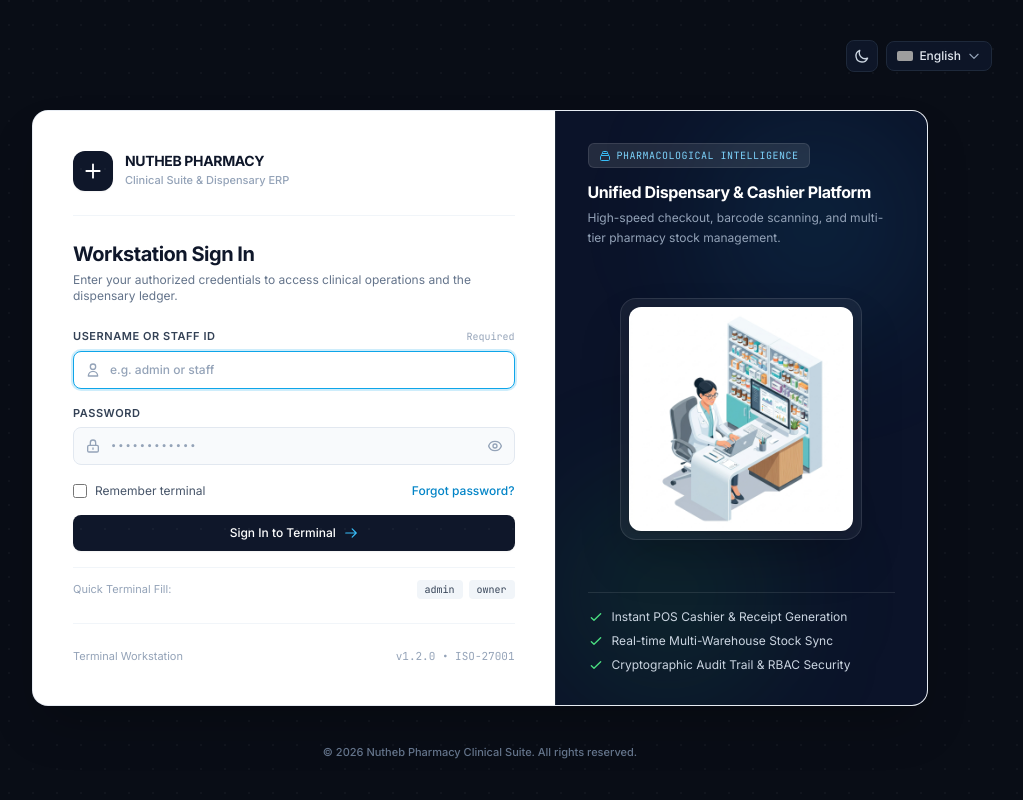
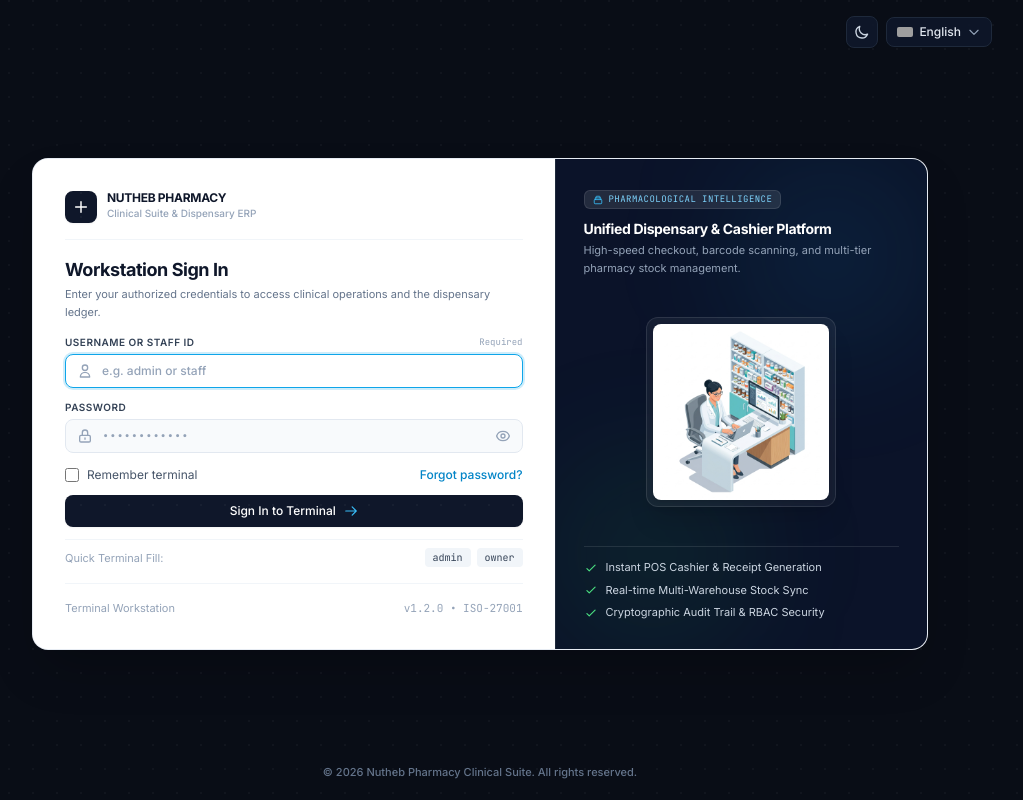
Before and after one commit to Thanu-Un/Pharmacy_Project, a React (Vite) app in the folder client/: page / in a window 1280 px wide. Shown: the whole page, without its empty margins (160-1183 px from the left). Built offline with nearby package versions, Linux system fonts and the light colour scheme; grey boxes are pictures that could not be loaded; a web font is replaced by a local one.

Commit message:
fix(ui): compact login layout to fit within viewport without bottom overflow

```diff
--- a/client/src/App.jsx
+++ b/client/src/App.jsx
@@ -83,7 +83,7 @@ function App() {
   };
 
   return (
-    <div className={currentTab === 'dashboard' ? 'w-full h-screen' : 'min-h-screen w-full bg-slate-950 text-slate-100 flex flex-col justify-between p-4 sm:p-6 lg:p-8 relative selection:bg-brand-500 selection:text-white'}>
+    <div className={currentTab === 'dashboard' ? 'w-full h-screen' : 'min-h-screen w-full bg-slate-950 text-slate-100 flex flex-col justify-between p-3 sm:p-4 lg:py-3 lg:px-6 relative selection:bg-brand-500 selection:text-white'}>
       {currentTab === 'dashboard' ? (
         <main className="w-full h-full">
           <Dashboard username={username} token={token} permissions={permissions} onLogout={handleLogout} />
@@ -100,7 +100,7 @@ function App() {
           />
 
           {/* Top Bar on Login Screen */}
-          <div className="w-full flex items-center justify-end py-2 relative z-20">
+          <div className="w-full flex items-center justify-end py-1 relative z-20">
             {/* Language & Night Mode Switcher */}
             <div className="flex items-center gap-2">
               {/* Night Mode Toggle */}
@@ -161,23 +161,23 @@ function App() {
           </div>
 
           {/* Main Unified Modal/Card */}
-          <div className="my-auto py-4">
+          <div className="my-auto py-1">
             <div className="bg-white dark:bg-slate-900 rounded-2xl shadow-2xl border border-slate-200/80 dark:border-slate-800 overflow-hidden flex flex-col md:flex-row w-full max-w-4xl mx-auto">
 
               {/* Left Pane: Clean Clinical Form */}
-              <div className="w-full md:w-7/12 p-6 sm:p-10 flex flex-col justify-between bg-white dark:bg-slate-900">
+              <div className="w-full md:w-7/12 p-5 sm:p-7 lg:p-8 flex flex-col justify-between bg-white dark:bg-slate-900">
                 {/* Brand Identity Header */}
-                <div className="flex items-center gap-3 pb-6 mb-6 border-b border-slate-100 dark:border-slate-800">
-                  <div className="w-10 h-10 rounded-xl bg-obsidian-900 dark:bg-brand-600 flex items-center justify-center shrink-0 shadow-sm">
-                    <svg className="w-5 h-5 text-white" fill="none" stroke="currentColor" viewBox="0 0 24 24">
+                <div className="flex items-center gap-2.5 pb-3.5 mb-3.5 sm:pb-4 sm:mb-4 border-b border-slate-100 dark:border-slate-800">
+                  <div className="w-8 h-8 rounded-lg bg-obsidian-900 dark:bg-brand-600 flex items-center justify-center shrink-0 shadow-sm">
+                    <svg className="w-4 h-4 text-white" fill="none" stroke="currentColor" viewBox="0 0 24 24">
                       <path strokeLinecap="round" strokeLinejoin="round" strokeWidth="2.2" d="M12 4v16m8-8H4" />
                     </svg>
                   </div>
                   <div>
-                    <h2 className="font-bold text-sm tracking-tight text-slate-900 dark:text-white uppercase leading-none">
+                    <h2 className="font-bold text-xs tracking-tight text-slate-900 dark:text-white uppercase leading-none">
                       Nutheb Pharmacy
                     </h2>
-                    <p className="text-[11px] font-medium text-slate-400 dark:text-slate-500 mt-1">
+                    <p className="text-[10px] font-medium text-slate-400 dark:text-slate-500 mt-0.5">
                       Clinical Suite & Dispensary ERP
                     </p>
                   </div>
@@ -197,61 +197,61 @@ function App() {
                 </div>
 
                 {/* Form Bottom Footnote */}
-                <div className="pt-6 mt-6 border-t border-slate-100 dark:border-slate-800 flex items-center justify-between text-[11px] text-slate-400 dark:text-slate-500">
+                <div className="pt-3.5 mt-3.5 sm:pt-4 sm:mt-4 border-t border-slate-100 dark:border-slate-800 flex items-center justify-between text-[10px] sm:text-[11px] text-slate-400 dark:text-slate-500">
                   <span>Terminal Workstation</span>
                   <span className="font-mono">v1.2.0 • ISO-27001</span>
                 </div>
               </div>
 
               {/* Right Pane: Clinical Intelligence Showcase */}
-              <div className="hidden md:flex md:w-5/12 bg-[#0b1329] border-l border-slate-800 p-8 flex-col justify-between relative overflow-hidden text-white">
+              <div className="hidden md:flex md:w-5/12 bg-[#0b1329] border-l border-slate-800 p-5 sm:p-6 lg:p-7 flex-col justify-between relative overflow-hidden text-white">
                 {/* Subtle Ambient Backlight Glow */}
-                <div className="absolute top-0 right-0 w-56 h-56 bg-brand-500/10 rounded-full blur-3xl pointer-events-none" />
-                <div className="absolute bottom-0 left-0 w-56 h-56 bg-emerald-500/10 rounded-full blur-3xl pointer-events-none" />
+                <div className="absolute top-0 right-0 w-48 h-48 bg-brand-500/10 rounded-full blur-3xl pointer-events-none" />
+                <div className="absolute bottom-0 left-0 w-48 h-48 bg-emerald-500/10 rounded-full blur-3xl pointer-events-none" />
 
                 {/* Top Badge */}
                 <div className="relative z-10">
-                  <div className="inline-flex items-center gap-1.5 px-2.5 py-1 rounded-md bg-white/10 text-brand-300 text-[10px] font-mono uppercase tracking-wider border border-white/10">
-                    <svg className="w-3 h-3 text-brand-400" fill="none" stroke="currentColor" viewBox="0 0 24 24">
+                  <div className="inline-flex items-center gap-1.5 px-2 py-0.5 rounded-md bg-white/10 text-brand-300 text-[9px] font-mono uppercase tracking-wider border border-white/10">
+                    <svg className="w-2.5 h-2.5 text-brand-400" fill="none" stroke="currentColor" viewBox="0 0 24 24">
                       <path strokeLinecap="round" strokeLinejoin="round" strokeWidth="2" d="M19 11H5m14 0a2 2 0 012 2v6a2 2 0 01-2 2H5a2 2 0 01-2-2v-6a2 2 0 012-2m14 0V9a2 2 0 00-2-2M5 11V9a2 2 0 012-2m0 0V5a2 2 0 012-2h6a2 2 0 012 2v2M7 7h10" />
                     </svg>
                     <span>Pharmacological Intelligence</span>
                   </div>
-                  <h4 className="text-base font-bold text-white mt-3 tracking-tight">
+                  <h4 className="text-sm font-bold text-white mt-2 tracking-tight leading-snug">
                     Unified Dispensary & Cashier Platform
                   </h4>
-                  <p className="text-xs text-slate-400 mt-1 leading-relaxed">
+                  <p className="text-[11px] text-slate-400 mt-1 leading-relaxed">
                     High-speed checkout, barcode scanning, and multi-tier pharmacy stock management.
                   </p>
                 </div>
 
                 {/* Center Image / Visual */}
-                <div className="my-auto py-6 flex items-center justify-center relative z-10">
-                  <div className="relative p-2 rounded-2xl bg-white/5 border border-white/10 shadow-2xl backdrop-blur-sm">
+                <div className="my-auto py-2 sm:py-3 flex items-center justify-center relative z-10">
+                  <div className="relative p-1.5 rounded-xl bg-white/5 border border-white/10 shadow-xl backdrop-blur-sm">
                     <img
                       src={pharmacyIllustration}
                       alt="Pharmacy Operations"
-                      className="w-56 h-auto object-contain rounded-xl drop-shadow-md"
+                      className="w-36 sm:w-44 h-auto object-contain rounded-lg drop-shadow-md"
                     />
                   </div>
                 </div>
 
                 {/* Operational Highlights */}
-                <div className="space-y-2 pt-4 border-t border-white/10 relative z-10 text-xs">
+                <div className="space-y-1.5 pt-3 border-t border-white/10 relative z-10 text-[11px]">
                   <div className="flex items-center gap-2 text-slate-300">
-                    <svg className="w-4 h-4 text-emerald-400 shrink-0" fill="none" stroke="currentColor" viewBox="0 0 24 24">
+                    <svg className="w-3.5 h-3.5 text-emerald-400 shrink-0" fill="none" stroke="currentColor" viewBox="0 0 24 24">
                       <path strokeLinecap="round" strokeLinejoin="round" strokeWidth="2" d="M5 13l4 4L19 7" />
                     </svg>
                     <span>Instant POS Cashier & Receipt Generation</span>
                   </div>
                   <div className="flex items-center gap-2 text-slate-300">
-                    <svg className="w-4 h-4 text-emerald-400 shrink-0" fill="none" stroke="currentColor" viewBox="0 0 24 24">
+                    <svg className="w-3.5 h-3.5 text-emerald-400 shrink-0" fill="none" stroke="currentColor" viewBox="0 0 24 24">
                       <path strokeLinecap="round" strokeLinejoin="round" strokeWidth="2" d="M5 13l4 4L19 7" />
                     </svg>
                     <span>Real-time Multi-Warehouse Stock Sync</span>
                   </div>
                   <div className="flex items-center gap-2 text-slate-300">
-                    <svg className="w-4 h-4 text-emerald-400 shrink-0" fill="none" stroke="currentColor" viewBox="0 0 24 24">
+                    <svg className="w-3.5 h-3.5 text-emerald-400 shrink-0" fill="none" stroke="currentColor" viewBox="0 0 24 24">
                       <path strokeLinecap="round" strokeLinejoin="round" strokeWidth="2" d="M5 13l4 4L19 7" />
                     </svg>
                     <span>Cryptographic Audit Trail & RBAC Security</span>
--- a/client/src/components/auth/ForgotPassword.jsx
+++ b/client/src/components/auth/ForgotPassword.jsx
@@ -30,18 +30,18 @@ export default function ForgotPassword({ onSwitchTab }) {
 
   return (
     <div className="w-full">
-      <div className="mb-6">
-        <h3 className="text-xl font-bold text-slate-900 dark:text-white tracking-tight">
+      <div className="mb-3.5">
+        <h3 className="text-lg font-bold text-slate-900 dark:text-white tracking-tight">
           {t('auth.reset_password')}
         </h3>
-        <p className="text-xs text-slate-500 dark:text-slate-400 mt-1">
+        <p className="text-[11px] text-slate-500 dark:text-slate-400 mt-0.5 leading-relaxed">
           {t('auth.reset_desc')}
         </p>
       </div>
 
-      <form onSubmit={handleSubmit} className="space-y-4">
+      <form onSubmit={handleSubmit} className="space-y-3">
         <div>
-          <label className="block text-[11px] font-semibold text-slate-700 dark:text-slate-300 uppercase tracking-wider mb-1.5" htmlFor="email">
+          <label className="block text-[10px] font-semibold text-slate-700 dark:text-slate-300 uppercase tracking-wider mb-1" htmlFor="email">
             {t('auth.email_label')}
           </label>
           <div className="relative">
@@ -54,7 +54,7 @@ export default function ForgotPassword({ onSwitchTab }) {
               id="email"
               type="email"
               autoComplete="email"
-              className="w-full bg-slate-50 dark:bg-slate-800/80 border border-slate-200 dark:border-slate-700 rounded-lg pl-9 pr-3.5 py-2.5 text-xs text-slate-900 dark:text-slate-100 placeholder-slate-400 dark:placeholder-slate-500 focus:bg-white dark:focus:bg-slate-800 focus:border-brand-500 focus:ring-2 focus:ring-brand-500/20 focus:outline-none transition-all font-medium"
+              className="w-full bg-slate-50 dark:bg-slate-800/80 border border-slate-200 dark:border-slate-700 rounded-lg pl-9 pr-3.5 py-2 text-xs text-slate-900 dark:text-slate-100 placeholder-slate-400 dark:placeholder-slate-500 focus:bg-white dark:focus:bg-slate-800 focus:border-brand-500 focus:ring-2 focus:ring-brand-500/20 focus:outline-none transition-all font-medium"
               placeholder="e.g. staff@pharmacy.local"
               value={email}
               onChange={(e) => setEmail(e.target.value)}
--- a/client/src/components/auth/Login.jsx
+++ b/client/src/components/auth/Login.jsx
@@ -62,23 +62,23 @@ export default function Login({ onLoginSuccess, onSwitchTab }) {
   return (
     <div className="w-full">
       {/* Form Header */}
-      <div className="mb-6">
-        <h3 className="text-xl font-bold text-slate-900 dark:text-white tracking-tight">
+      <div className="mb-3.5">
+        <h3 className="text-lg font-bold text-slate-900 dark:text-white tracking-tight">
           {t('auth.workstation_sign_in') || 'Workstation Sign In'}
         </h3>
-        <p className="text-xs text-slate-500 dark:text-slate-400 mt-1">
+        <p className="text-[11px] text-slate-500 dark:text-slate-400 mt-0.5 leading-relaxed">
           {t('auth.sign_in_desc') || 'Enter your authorized credentials to access clinical operations and the dispensary ledger.'}
         </p>
       </div>
 
-      <form onSubmit={handleSubmit} className="space-y-4">
+      <form onSubmit={handleSubmit} className="space-y-3">
         {/* Username Field */}
         <div>
-          <div className="flex items-center justify-between mb-1.5">
-            <label className="text-[11px] font-semibold text-slate-700 dark:text-slate-300 uppercase tracking-wider" htmlFor="username">
+          <div className="flex items-center justify-between mb-1">
+            <label className="text-[10px] font-semibold text-slate-700 dark:text-slate-300 uppercase tracking-wider" htmlFor="username">
               {t('auth.username_label') || 'Username or Staff ID'}
             </label>
-            <span className="text-[10px] text-slate-400 dark:text-slate-500 font-mono">
+            <span className="text-[9px] text-slate-400 dark:text-slate-500 font-mono">
               {t('auth.required') || 'Required'}
             </span>
           </div>
@@ -92,7 +92,7 @@ export default function Login({ onLoginSuccess, onSwitchTab }) {
               id="username"
               type="text"
               autoComplete="username"
-              className="w-full bg-slate-50 dark:bg-slate-800/80 border border-slate-200 dark:border-slate-700 rounded-lg pl-9 pr-3.5 py-2.5 text-xs text-slate-900 dark:text-slate-100 placeholder-slate-400 dark:placeholder-slate-500 focus:bg-white dark:focus:bg-slate-800 focus:border-brand-500 focus:ring-2 focus:ring-brand-500/20 focus:outline-none transition-all font-medium"
+              className="w-full bg-slate-50 dark:bg-slate-800/80 border border-slate-200 dark:border-slate-700 rounded-lg pl-9 pr-3.5 py-2 text-xs text-slate-900 dark:text-slate-100 placeholder-slate-400 dark:placeholder-slate-500 focus:bg-white dark:focus:bg-slate-800 focus:border-brand-500 focus:ring-2 focus:ring-brand-500/20 focus:outline-none transition-all font-medium"
               placeholder="e.g. admin or staff"
               value={username}
               onChange={(e) => setUsername(e.target.value)}
@@ -104,12 +104,12 @@ export default function Login({ onLoginSuccess, onSwitchTab }) {
 
         {/* Password Field */}
         <div>
-          <div className="flex items-center justify-between mb-1.5">
-            <label className="text-[11px] font-semibold text-slate-700 dark:text-slate-300 uppercase tracking-wider" htmlFor="password">
+          <div className="flex items-center justify-between mb-1">
+            <label className="text-[10px] font-semibold text-slate-700 dark:text-slate-300 uppercase tracking-wider" htmlFor="password">
               {t('auth.password_label') || 'Password'}
             </label>
             {capsLockActive && (
-              <span className="text-[10px] text-amber-500 dark:text-amber-400 font-medium flex items-center gap-1">
+              <span className="text-[9px] text-amber-500 dark:text-amber-400 font-medium flex items-center gap-1">
                 <svg className="w-3 h-3" fill="none" stroke="currentColor" viewBox="0 0 24 24">
                   <path strokeLinecap="round" strokeLinejoin="round" strokeWidth="2" d="M12 9v2m0 4h.01m-6.938 4h13.856c1.54 0 2.502-1.667 1.732-3L13.732 4c-.77-1.333-2.694-1.333-3.464 0L3.34 16c-.77 1.333.192 3 1.732 3z" />
                 </svg>
@@ -127,7 +127,7 @@ export default function Login({ onLoginSuccess, onSwitchTab }) {
               id="password"
               type={showPassword ? "text" : "password"}
               autoComplete="current-password"
-              className="w-full bg-slate-50 dark:bg-slate-800/80 border border-slate-200 dark:border-slate-700 rounded-lg pl-9 pr-10 py-2.5 text-xs text-slate-900 dark:text-slate-100 placeholder-slate-400 dark:placeholder-slate-500 focus:bg-white dark:focus:bg-slate-800 focus:border-brand-500 focus:ring-2 focus:ring-brand-500/20 focus:outline-none transition-all font-medium font-mono"
+              className="w-full bg-slate-50 dark:bg-slate-800/80 border border-slate-200 dark:border-slate-700 rounded-lg pl-9 pr-10 py-2 text-xs text-slate-900 dark:text-slate-100 placeholder-slate-400 dark:placeholder-slate-500 focus:bg-white dark:focus:bg-slate-800 focus:border-brand-500 focus:ring-2 focus:ring-brand-500/20 focus:outline-none transition-all font-medium font-mono"
               placeholder="••••••••••••"
               value={password}
               onChange={(e) => setPassword(e.target.value)}
@@ -177,7 +177,7 @@ export default function Login({ onLoginSuccess, onSwitchTab }) {
 
         {/* Error Alert Box */}
         {error && (
-          <div className="bg-rose-50 dark:bg-rose-950/40 border border-rose-200/80 dark:border-rose-800 text-rose-700 dark:text-rose-300 p-3 rounded-lg text-xs flex items-start gap-2.5">
+          <div className="bg-rose-50 dark:bg-rose-950/40 border border-rose-200/80 dark:border-rose-800 text-rose-700 dark:text-rose-300 p-2.5 rounded-lg text-xs flex items-start gap-2">
             <svg className="w-4 h-4 text-rose-500 shrink-0 mt-0.5" fill="none" stroke="currentColor" viewBox="0 0 24 24">
               <path strokeLinecap="round" strokeLinejoin="round" strokeWidth="2" d="M12 9v2m0 4h.01m-6.938 4h13.856c1.54 0 2.502-1.667 1.732-3L13.732 4c-.77-1.333-2.694-1.333-3.464 0L3.34 16c-.77 1.333.192 3 1.732 3z" />
             </svg>
@@ -192,7 +192,7 @@ export default function Login({ onLoginSuccess, onSwitchTab }) {
         <button
           type="submit"
           disabled={isLoading}
-          className="w-full bg-obsidian-900 hover:bg-obsidian-800 active:bg-obsidian-950 dark:bg-brand-600 dark:hover:bg-brand-500 text-white font-medium py-2.5 px-4 rounded-lg text-xs shadow-sm hover:shadow transition-all duration-150 disabled:opacity-50 disabled:cursor-not-allowed flex justify-center items-center gap-2 cursor-pointer group mt-2"
+          className="w-full bg-obsidian-900 hover:bg-obsidian-800 active:bg-obsidian-950 dark:bg-brand-600 dark:hover:bg-brand-500 text-white font-medium py-2 px-4 rounded-lg text-xs shadow-sm hover:shadow transition-all duration-150 disabled:opacity-50 disabled:cursor-not-allowed flex justify-center items-center gap-2 cursor-pointer group mt-1.5"
         >
           {isLoading ? (
             <>
@@ -213,7 +213,7 @@ export default function Login({ onLoginSuccess, onSwitchTab }) {
         </button>
 
         {/* Quick Fill Helper for Dev / Testing */}
-        <div className="pt-3 border-t border-slate-100 dark:border-slate-800">
+        <div className="pt-2 border-t border-slate-100 dark:border-slate-800">
           <div className="flex items-center justify-between text-[11px] text-slate-400 dark:text-slate-500">
             <span>{t('auth.quick_fill') || 'Quick Terminal Fill:'}</span>
             <div className="flex items-center gap-1.5">
```
Also changed, not shown: client/src/components/auth/Register.jsx (+10 -10 lines).
